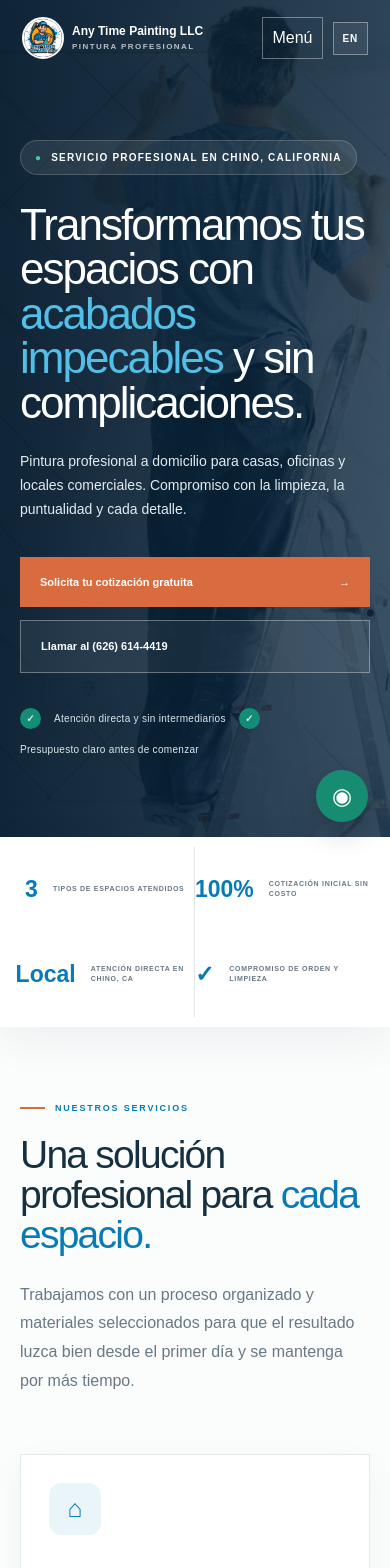
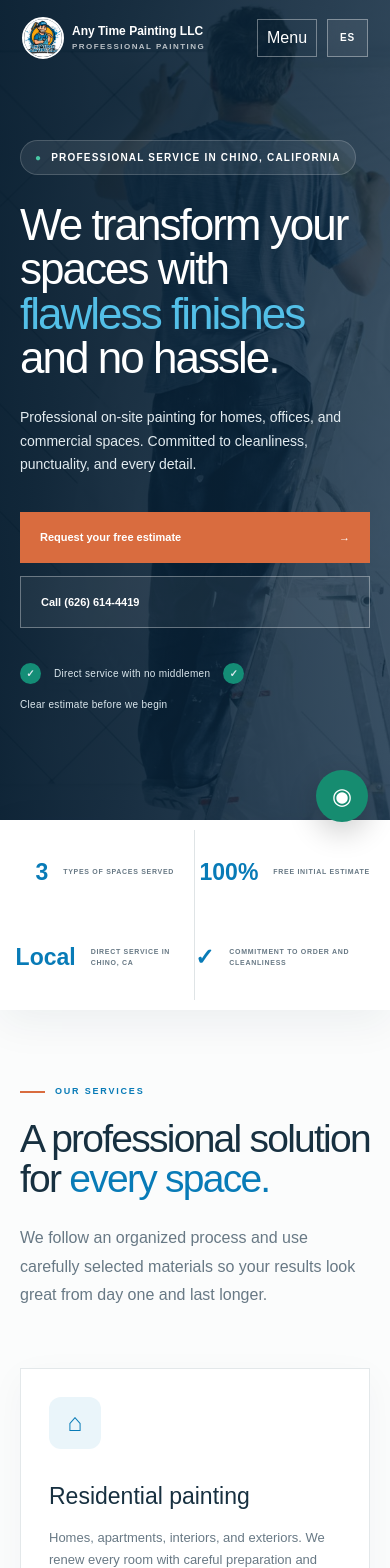
Before and after one commit to elVeector/any-time-painting-llc, a Next.js app: page / in a window 390 px wide. Shown: the top 1568 px of the page. Built offline with nearby package versions, Linux system fonts and the light colour scheme.

Commit message:
Polish English default and mobile navigation

```diff
--- a/app/layout.tsx
+++ b/app/layout.tsx
@@ -2,11 +2,11 @@ import type { Metadata } from 'next';
 import './globals.css';
 
 export const metadata: Metadata = {
-  title: 'Any Time Painting LLC | Pintura profesional en Chino, CA',
-  description: 'Servicios de pintura residencial y comercial, interior y exterior, en Chino, California. Solicita una cotización gratuita.',
-  openGraph: { title: 'Any Time Painting LLC | Chino, CA', description: 'Pintura residencial y comercial con preparación cuidadosa y resultados profesionales.', type: 'website' },
+  title: 'Any Time Painting LLC | Professional Painting in Chino, CA',
+  description: 'Residential and commercial painting services for interiors and exteriors in Chino, California. Request a free estimate.',
+  openGraph: { title: 'Any Time Painting LLC | Chino, CA', description: 'Residential and commercial painting with careful preparation and professional results.', type: 'website' },
 };
 
 export default function RootLayout({ children }: Readonly<{ children: React.ReactNode }>) {
-  return <html lang="es"><body>{children}</body></html>;
+  return <html lang="en"><body>{children}</body></html>;
 }
--- a/app/page.tsx
+++ b/app/page.tsx
@@ -85,7 +85,7 @@ const reviewsEn = [
 export default function Home() {
   const [menuOpen, setMenuOpen] = useState(false);
   const [compare, setCompare] = useState(52);
-  const [language, setLanguage] = useState<'es' | 'en'>('es');
+  const [language, setLanguage] = useState<'es' | 'en'>('en');
   const t = content[language];
   const activeServices = language === 'es' ? services : servicesEn;
   const activeBenefits = language === 'es' ? benefits : benefitsEn;
@@ -98,8 +98,10 @@ export default function Home() {
   const openEmail = (event: React.MouseEvent<HTMLAnchorElement>) => {
     event.preventDefault();
     const recipient = 'anytimepainting2024@gmail.com';
-    const subject = 'Solicitud de informes sobre servicios de pintura';
-    const body = 'Hola Any Time Painting LLC,\n\nMe gustaría solicitar información sobre sus servicios de pintura.\n\nGracias.';
+    const subject = language === 'en' ? 'Request for painting service information' : 'Solicitud de informes sobre servicios de pintura';
+    const body = language === 'en'
+      ? 'Hello Any Time Painting LLC,\n\nI would like to request information about your painting services.\n\nThank you.'
+      : 'Hola Any Time Painting LLC,\n\nMe gustaría solicitar información sobre sus servicios de pintura.\n\nGracias.';
     const agent = navigator.userAgent;
     const isAppleSafari = /Safari/i.test(agent) && !/Chrome|CriOS|Edg|OPR|Firefox|FxiOS/i.test(agent);
     if (isAppleSafari) {
```
Also changed, not shown: app/globals.css.
